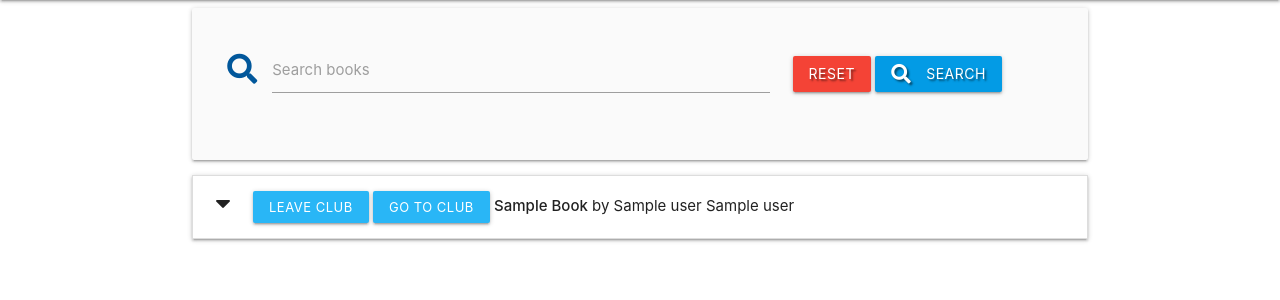
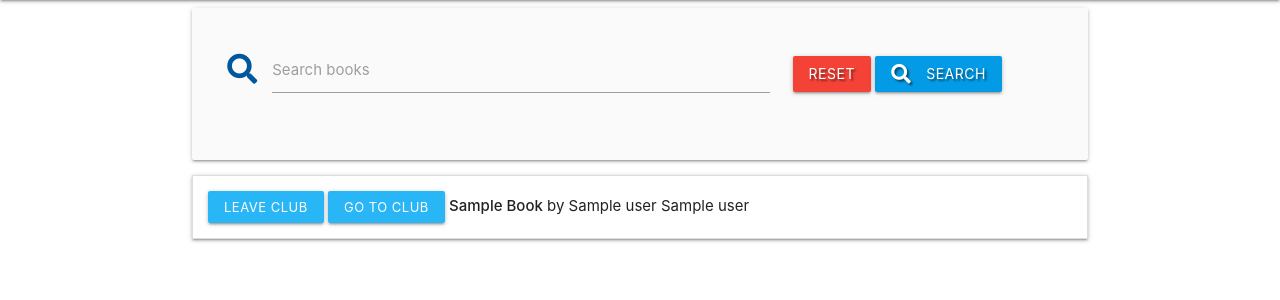
Before and after one commit to Peterhague/CI_MS3_Book_Club, a Flask app: page / in a window 1280 px wide. Shown: the part 64-364 px from the top of the page. Run offline with Flask 2, Linux system fonts and the light colour scheme; a database or web service that is not in the repository returns one stand-in record (values such as "Sample title"); some libraries are stand-ins or nearby versions.

Commit message:
adjusted placement of caret icon on home page to fix display bug

```diff
--- a/templates/books.html
+++ b/templates/books.html
@@ -24,14 +24,15 @@
         <li>
             <div class="collapsible-header">
               <div class="col s3">
-                <i class="fas fa-caret-down"></i>
                 {% if session.user|lower == book.created_by|lower %}
+                  <i class="fas fa-caret-down"></i>
                   <a href="{{ url_for('delete_book', book_id=book._id) }}" class="btn-small green accent-4">Delete</a>
                   <a href="{{ url_for('edit_book', book_id=book._id) }}" class="btn-small light-blue lighten-1">Edit</a>
                 {% endif %}
               </div>
               <div class="col s9">
                 {% if session.user|lower not in book.members|lower %}
+                  <i class="fas fa-caret-down"></i>
                   <a href="{{ url_for('join_club', book_id=book._id) }}" class="btn-small light-blue lighten-1">Join club</a>
                 {% else %}
                   <a href="{{ url_for('leave_club', book_id=book._id) }}" class="btn-small light-blue lighten-1">Leave club</a>
```
